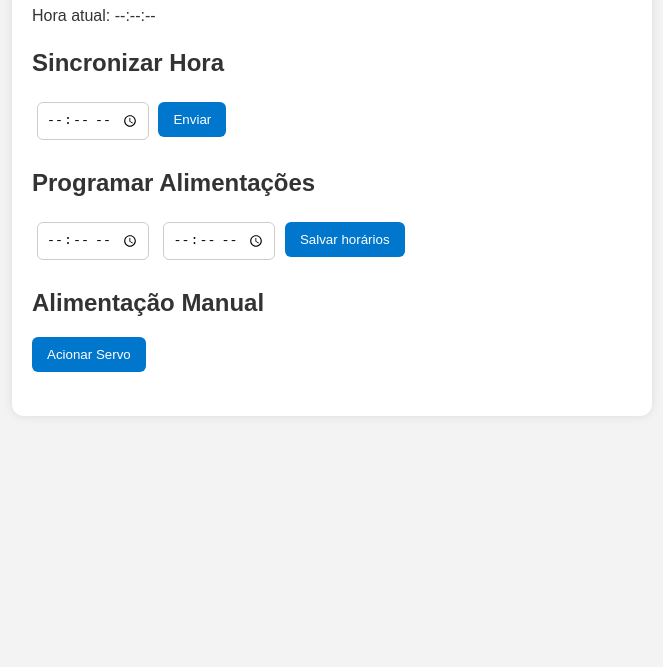
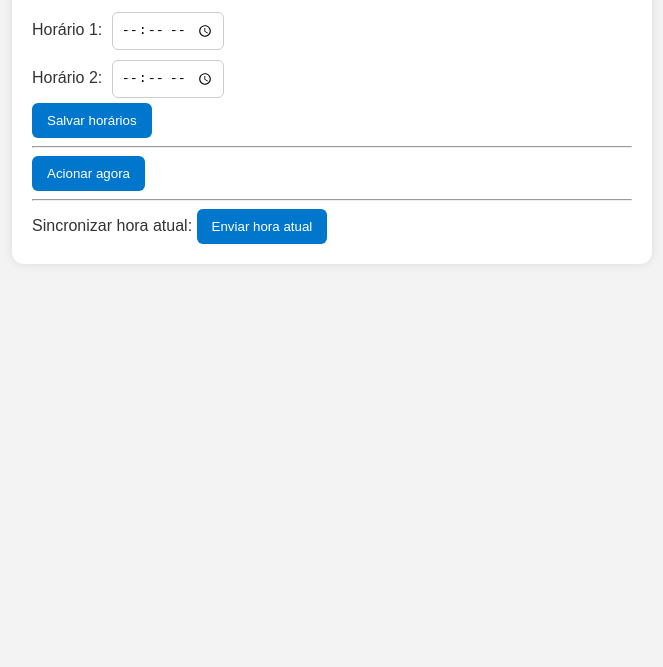
Before and after one commit to Saatake/Comedouro, a plain HTML site: page index.html in a window 1280 px wide. Shown: the part 133-800 px from the top of the page, without its empty margins (308-971 px from the left). Drawn offline with Linux system fonts and the light colour scheme.

Commit message:
Update index.html

```diff
--- a/index.html
+++ b/index.html
@@ -8,31 +8,24 @@
 </head>
 <body>
   <div class="container">
-    <h1>Comedouro Automático</h1>
-
-    <div class="section">
-      <p>Hora atual: <span id="horaAtual">--:--:--</span></p>
+    <h1>Controle do Comedouro</h1>
+    <div>
+      <label>Horário 1:</label>
+      <input type="time" id="h1" />
     </div>
-
-    <div class="section">
-      <h2>Sincronizar Hora</h2>
-      <input type="time" id="horaSync" />
-      <button onclick="sincronizarHora()">Enviar</button>
+    <div>
+      <label>Horário 2:</label>
+      <input type="time" id="h2" />
     </div>
-
-    <div class="section">
-      <h2>Programar Alimentações</h2>
-      <input type="time" id="horario1" placeholder="Horário 1" />
-      <input type="time" id="horario2" placeholder="Horário 2" />
-      <button onclick="enviarHorarios()">Salvar horários</button>
-    </div>
-
-    <div class="section">
-      <h2>Alimentação Manual</h2>
-      <button onclick="alimentarAgora()">Acionar Servo</button>
+    <button onclick="salvarHorarios()">Salvar horários</button>
+    <hr>
+    <button onclick="acionarRacao()">Acionar agora</button>
+    <hr>
+    <div>
+      <label>Sincronizar hora atual:</label>
+      <button onclick="sincronizarHora()">Enviar hora atual</button>
     </div>
   </div>
-
-  <script src="script.js"></script>
+  <script type="module" src="app.js"></script>
 </body>
 </html>
```
